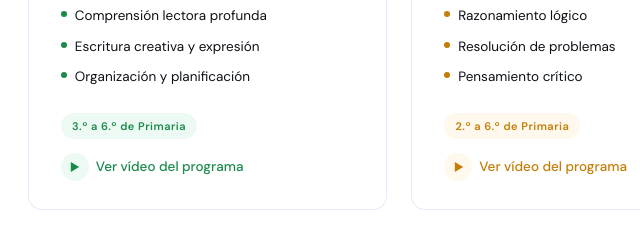
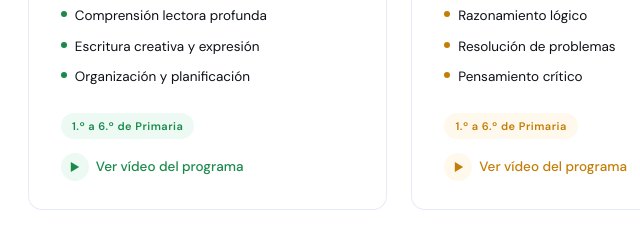
Before and after one commit to alfredollamas/ludoacademy, a plain HTML site: page index.html in a window 1280 px wide. Shown: the part 1490-1720 px from the top of the page, 49-689 px from the left. Drawn offline with nearby package versions, Linux system fonts and the light colour scheme; a web font is replaced by a local one.

Commit message:
Update index.html

```diff
--- a/index.html
+++ b/index.html
@@ -475,7 +475,7 @@
           <li><span class="prog-bullet-dot"></span>Escritura creativa y expresión</li>
           <li><span class="prog-bullet-dot"></span>Organización y planificación</li>
         </ul>
-        <span class="prog-badge">3.º a 6.º de Primaria</span>
+        <span class="prog-badge">1.º a 6.º de Primaria</span>
         <br>
         <a href="#" class="prog-video-btn" onclick="openModal('Smart Kids','https://www.youtube.com/embed/b5s4sJZufrI');return false;">
           <div class="play-icon">
@@ -501,7 +501,7 @@
           <li><span class="prog-bullet-dot"></span>Resolución de problemas</li>
           <li><span class="prog-bullet-dot"></span>Pensamiento crítico</li>
         </ul>
-        <span class="prog-badge">2.º a 6.º de Primaria</span>
+        <span class="prog-badge">1.º a 6.º de Primaria</span>
         <br>
         <a href="#" class="prog-video-btn" onclick="openModal('Math & Logic','https://www.youtube.com/embed/zxJoKHA-0hI');return false;">
           <div class="play-icon">
```
